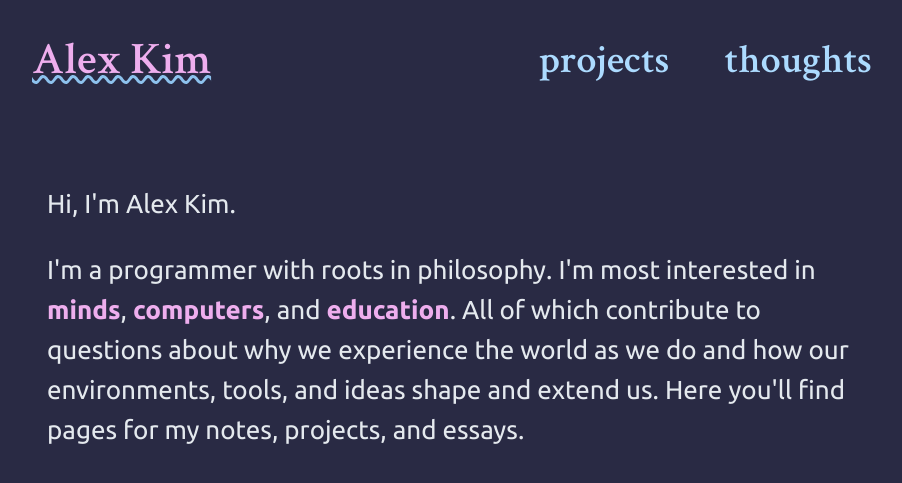
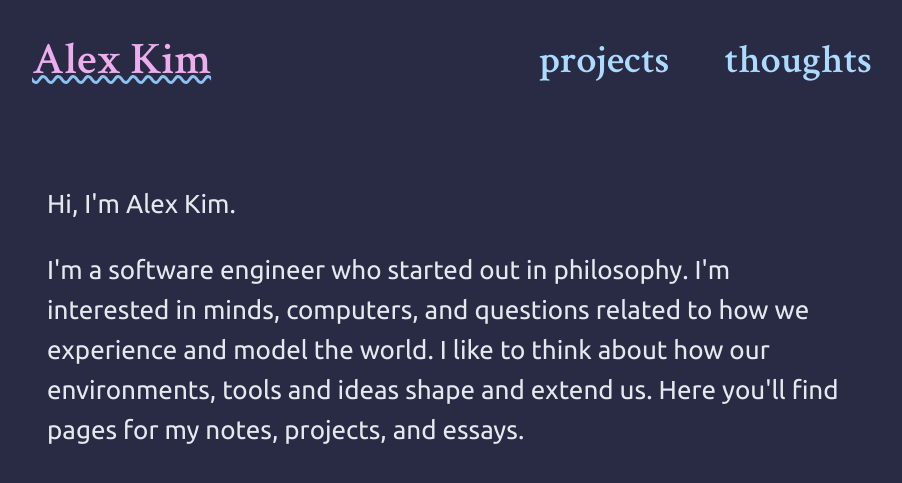
Before and after one commit to ajpkim/ajpkim.github.io, a Jekyll site: the page built from index.html, in a window 1280 px wide. Shown: the top 483 px of the page, without its empty margins (188-1090 px from the left). Built offline with Jekyll 4.4.1, drawn with Linux system fonts in a browser that asks for light colours.

Commit message:
edited homepage

```diff
--- a/index.html
+++ b/index.html
@@ -8,6 +8,6 @@
     Hi, I'm Alex Kim.
   </p>
   <p>
-    I'm a programmer with roots in philosophy. I'm most interested in <b>minds</b>, <b>computers</b>, and <b>education</b>. All of which contribute to questions about why we experience the world as we do and how our environments, tools, and ideas shape and extend us. Here you'll find pages for my notes, projects, and essays.
+    I'm a software engineer who started out in philosophy. I'm interested in minds, computers, and questions related to how we experience and model the world. I like to think about how our environments, tools and ideas shape and extend us. Here you'll find pages for my notes, projects, and essays.
   </p>
 </div>
```
